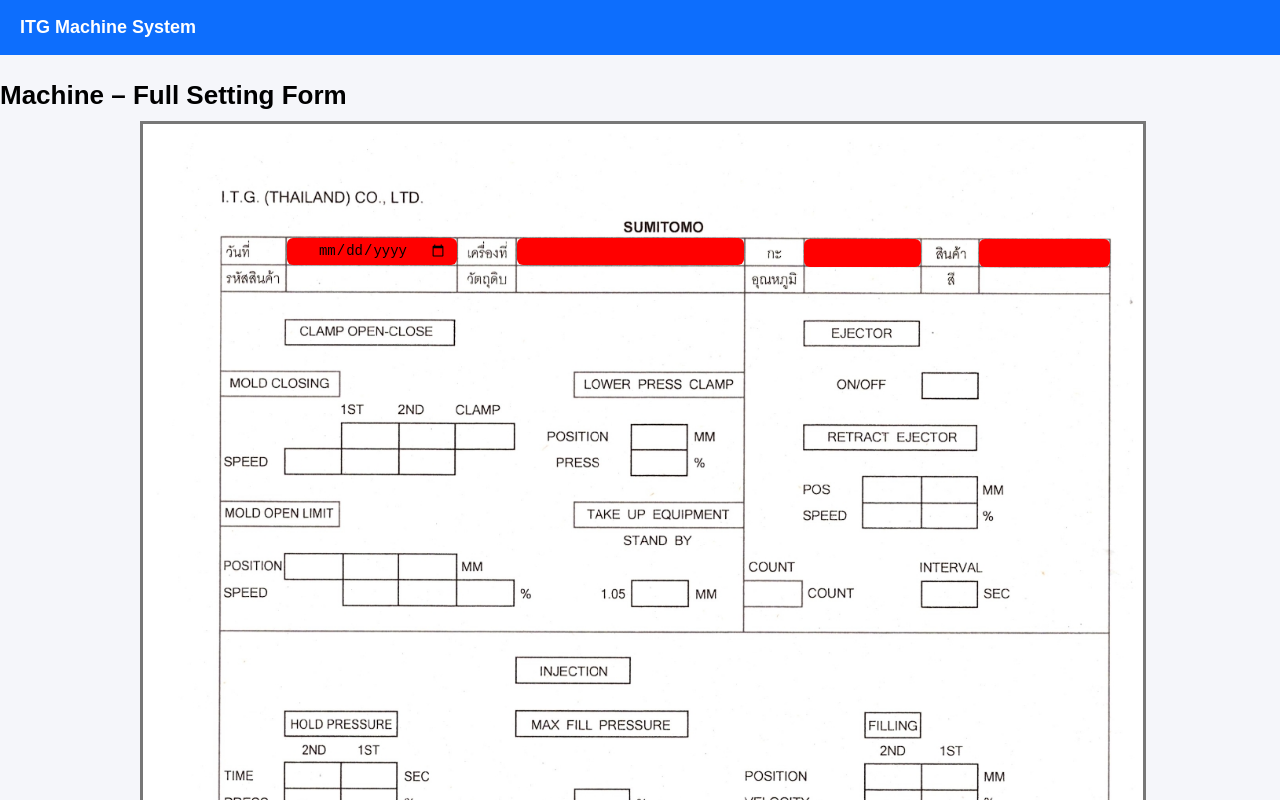
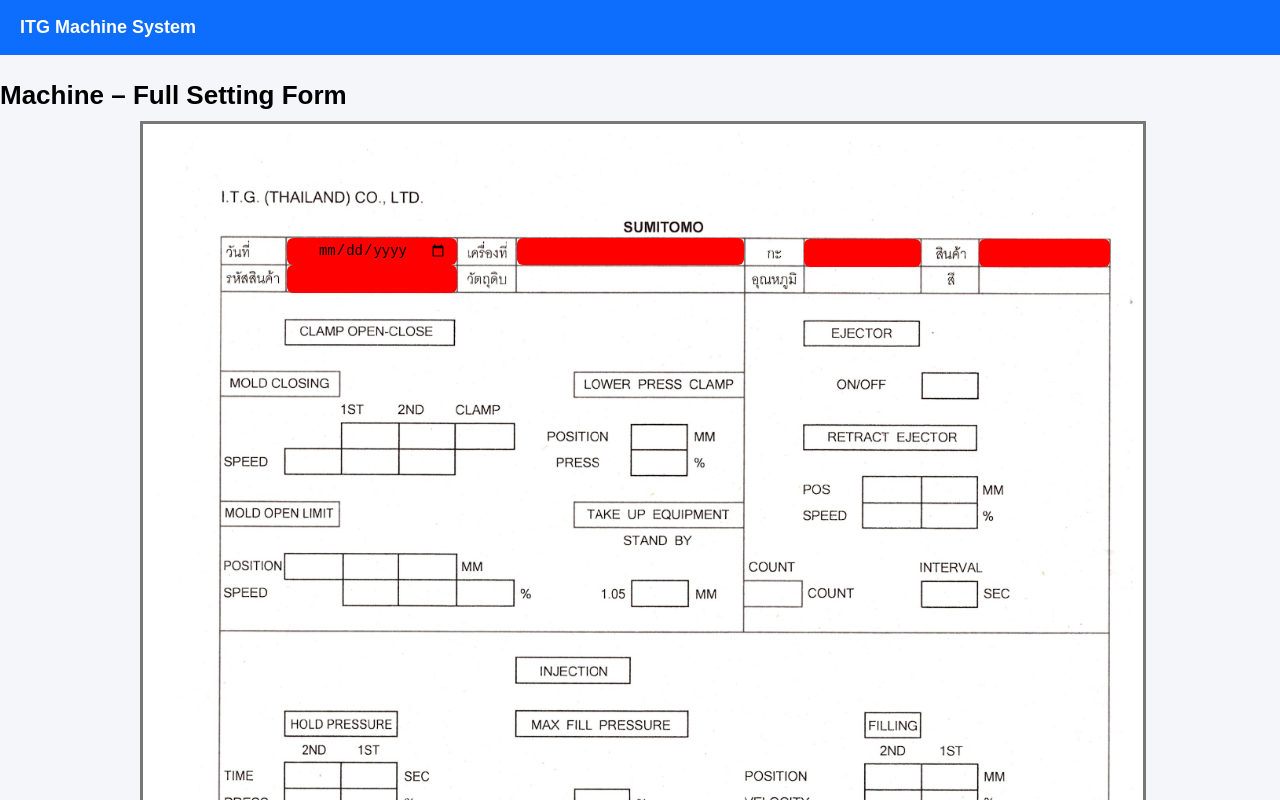
Before and after one commit to Krittapas2004/ITG, a React (Vite) app: page /machine/1/1 in a window 1280 px wide. Shown: the top 800 px of the page. Built offline with nearby package versions, Linux system fonts and the light colour scheme.

Commit message:
Implement part number input

```diff
--- a/src/pages/MachineForm/MachineForm.css
+++ b/src/pages/MachineForm/MachineForm.css
@@ -91,3 +91,9 @@
   top: 8.1%;
   left: 83.9%;
 }
+
+#part-number-input {
+  width: 17%;
+  top: 10.0%;
+  left: 14.7%;
+}
--- a/src/pages/MachineForm/MachineForm.jsx
+++ b/src/pages/MachineForm/MachineForm.jsx
@@ -12,6 +12,7 @@ export default function MachineForm() {
     machine_number: "",
     shift: "",
     part_name: "",
+    part_number: "",
 
     id: "",
     hold1Time: "",
@@ -84,7 +85,7 @@ export default function MachineForm() {
             id="shift-input"
             name="shift"
             value={form.shift}
-            onChange={(e) => handleChange(e, InputMode.ONLY_NUMBER)}
+            onChange={(e) => handleChange(e, InputMode.NO_THAI)}
           />
 
           {/* Part Name Input */}
@@ -96,6 +97,16 @@ export default function MachineForm() {
             value={form.part_name}
             onChange={(e) => handleChange(e, InputMode.NO_THAI)}
           />
+
+          {/* Part Number Input */}
+          <input
+            type="text"
+            className="form-input"
+            id="part-number-input"
+            name="part_number"
+            value={form.part_number}
+            onChange={(e) => handleChange(e, InputMode.NO_THAI)}
+          />
         </div>
       </div>
     </div>
```
